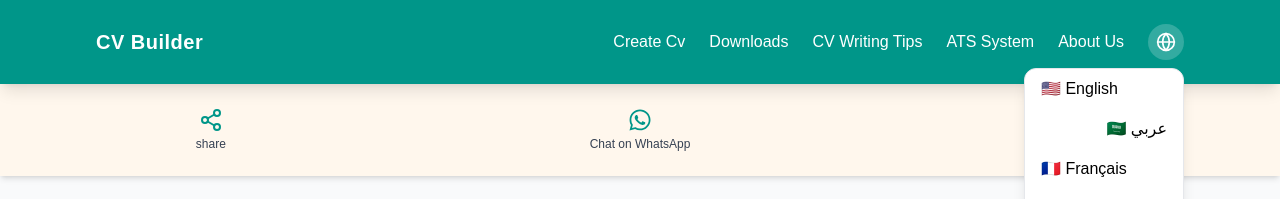
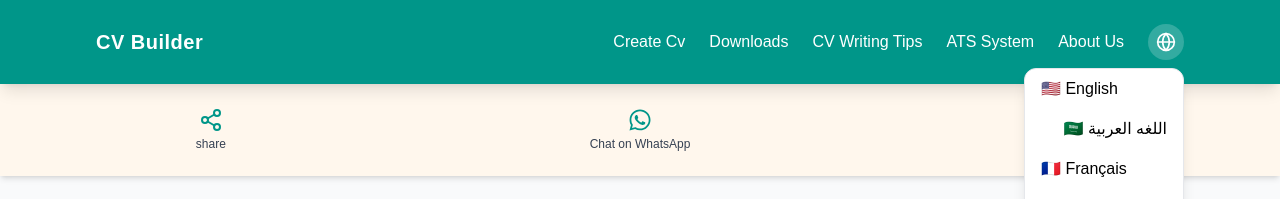
Before and after one commit to mostafagith/my-cv-app, a Next.js app: page /en in a window 1280 px wide. Both pictures are taken after a click on the button 1166 px from the left and 42 px from the top of the page. Shown: the top 199 px of the page. Built offline with nearby package versions, Linux system fonts and the light colour scheme.

Commit message:
darkmode with lang

```diff
--- a/src/components/Navbar.js
+++ b/src/components/Navbar.js
@@ -68,7 +68,7 @@ export default function Navbar() {
                 >
                   {[
                     { code: "en", label: "🇺🇸 English" },
-                    { code: "ar", label: "🇸🇦 عربي" },
+                    { code: "ar", label: "🇸🇦 اللغه العربية" },
                     { code: "fr", label: "🇫🇷 Français" },
                     { code: "es", label: "🇪🇸 Español" },
                     { code: "de", label: "🇩🇪 Deutsch" },
@@ -81,7 +81,7 @@ export default function Navbar() {
                         changeLang(langItem.code);
                         setOpenLang(false);
                       }}
-                      className={`block w-full px-4 py-2 hover:bg-gray-100 cursor-pointer ${
+                      className={`block w-full px-4 py-2 hover:bg-gray-100 cursor-pointer text-black ${
                         langItem.code === "ar" ? "text-right" : "text-left"
                       }`}
                     >
@@ -145,7 +145,7 @@ export default function Navbar() {
                   >
                     {[
                       { code: "en", label: "🇺🇸 English" },
-                      { code: "ar", label: "🇸🇦 عربي" },
+                      { code: "ar", label: "🇸🇦 اللغه العربية" },
                       { code: "fr", label: "🇫🇷 Français" },
                       { code: "es", label: "🇪🇸 Español" },
                       { code: "de", label: "🇩🇪 Deutsch" },
@@ -159,7 +159,7 @@ export default function Navbar() {
                           setOpenLang(false);
                           setMenuOpen(false);
                         }}
-                        className="block w-full px-4 py-2 hover:bg-gray-100 text-black cursor-pointer"
+                        className="block w-full px-4 py-2 hover:bg-gray-100 text-black cursor-pointer text-black"
                       >
                         {langItem.label}
                       </button>
```
